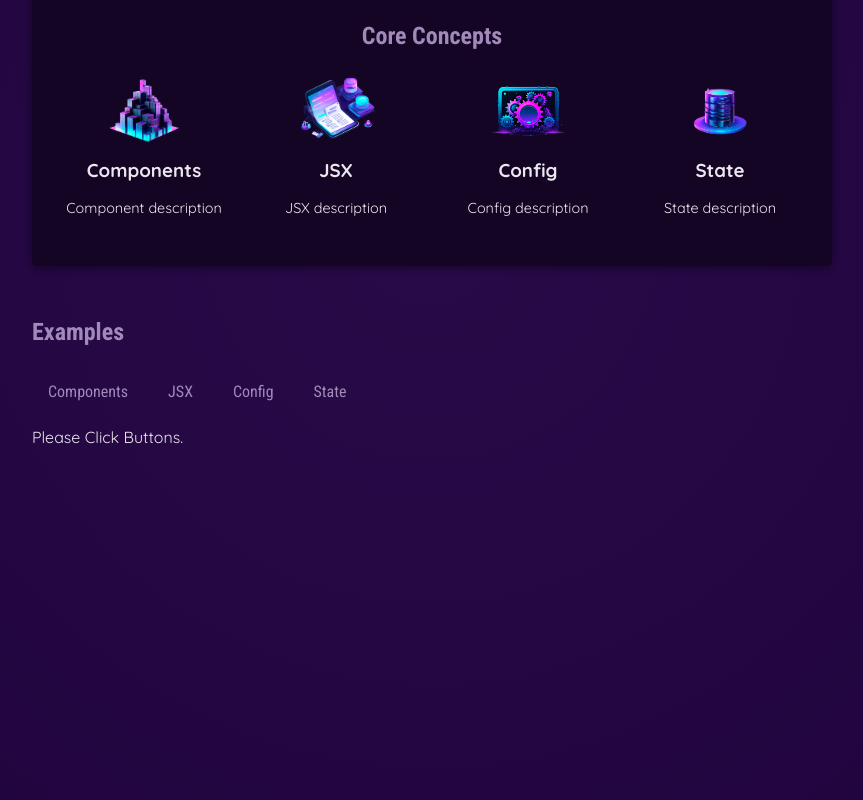
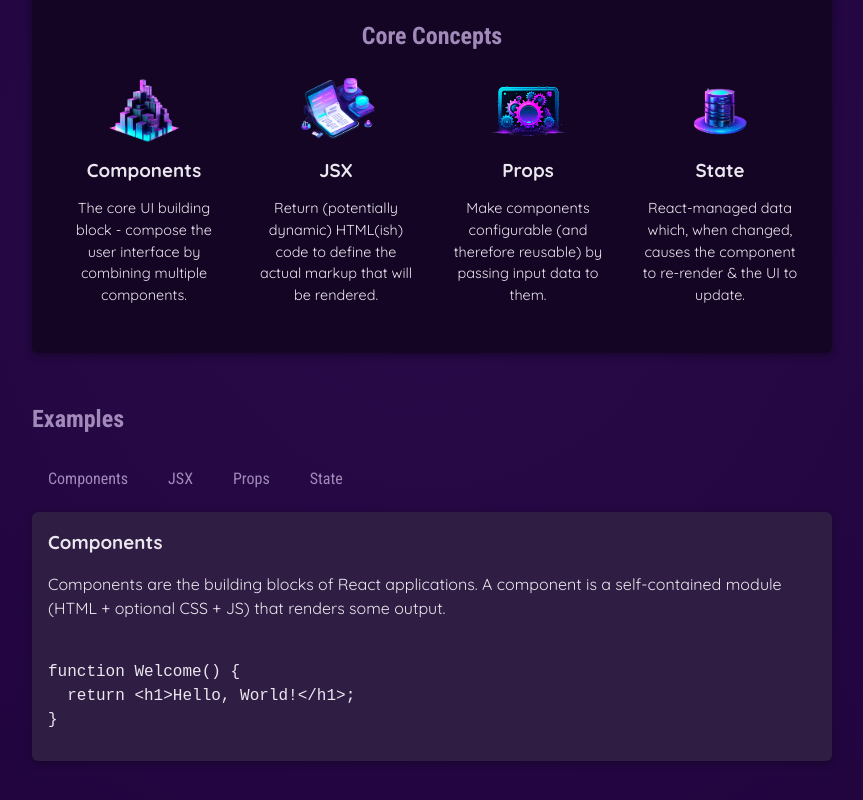
Before and after one commit to yanapang/react, a React (Vite) app in the folder 01-starting-project/: page / in a window 1280 px wide. Shown: the part 406-1206 px from the top of the page, without its empty margins (208-1071 px from the left). Built offline with nearby package versions, Linux system fonts and the light colour scheme.

Commit message:
feat: add tab detail. add conditional Rendering

```diff
--- a/01-starting-project/src/App.jsx
+++ b/01-starting-project/src/App.jsx
@@ -1,11 +1,11 @@
 import {useState}  from "react";
-import {CORE_CONCEPTS} from './data';
+import {CORE_CONCEPTS, EXAMPLES} from './data';
 import Header from "./components/Header/Header";
 import CoreConcepts from "./components/CoreConcepts";
 import TabButton from "./components/TabButton";
 
 function App() {
-    const [selectedTopic, setSelectedTopic] = useState('Please Click Buttons.')
+    const [selectedTopic, setSelectedTopic] = useState('components')
     function handleSelect(selectedButton) {
         setSelectedTopic(selectedButton)
     }
@@ -40,7 +40,16 @@
                         <TabButton onSelect={() => handleSelect(CORE_CONCEPTS[2].title)}>{CORE_CONCEPTS[2].title}</TabButton>
                         <TabButton onSelect={() => handleSelect(CORE_CONCEPTS[3].title)}>{CORE_CONCEPTS[3].title}</TabButton>
                     </menu>
-                    {selectedTopic}
+                    {!selectedTopic && <p>Please select a topic.</p>}
+                    {selectedTopic && (
+                        <div id="tab-content">
+                            <h3>{EXAMPLES[selectedTopic].title}</h3>
+                            <p>{EXAMPLES[selectedTopic].description}</p>
+                            <pre>
+                                <code>{EXAMPLES[selectedTopic].code}</code>
+                            </pre>
+                        </div>
+                    )}
                 </section>
             </main>
         </div>
--- a/01-starting-project/src/data.js
+++ b/01-starting-project/src/data.js
@@ -1,25 +1,82 @@
-import components from './assets/components.png'
-import config from './assets/config.png'
-import jsx from './assets/jsx-ui.png'
-import state from './assets/state-mgmt.png'
+import componentsImg from './assets/components.png';
+import propsImg from './assets/config.png';
+import jsxImg from './assets/jsx-ui.png';
+import stateImg from './assets/state-mgmt.png';
 
 export const CORE_CONCEPTS = [
     {
-        image: components,
+        image: componentsImg,
         title: 'Components',
-        description: "Component description"
+        description:
+            'The core UI building block - compose the user interface by combining multiple components.',
     },
     {
-        image: jsx,
+        image: jsxImg,
         title: 'JSX',
-        description: "JSX description"
-    },{
-        image: config,
-        title: 'Config',
-        description: "Config description"
-    },{
-        image: state,
+        description:
+            'Return (potentially dynamic) HTML(ish) code to define the actual markup that will be rendered.',
+    },
+    {
+        image: propsImg,
+        title: 'Props',
+        description:
+            'Make components configurable (and therefore reusable) by passing input data to them.',
+    },
+    {
+        image: stateImg,
         title: 'State',
-        description: "State description"
+        description:
+            'React-managed data which, when changed, causes the component to re-render & the UI to update.',
     },
-]
+];
+
+export const EXAMPLES = {
+    components: {
+        title: 'Components',
+        description:
+            'Components are the building blocks of React applications. A component is a self-contained module (HTML + optional CSS + JS) that renders some output.',
+        code: `
+function Welcome() {
+  return <h1>Hello, World!</h1>;
+}`,
+    },
+    jsx: {
+        title: 'JSX',
+        description:
+            'JSX is a syntax extension to JavaScript. It is similar to a template language, but it has full power of JavaScript (e.g., it may output dynamic content).',
+        code: `
+<div>
+  <h1>Welcome {userName}</h1>
+  <p>Time to learn React!</p>
+</div>`,
+    },
+    props: {
+        title: 'Props',
+        description:
+            'Components accept arbitrary inputs called props. They are like function arguments.',
+        code: `
+function Welcome(props) {
+  return <h1>Hello, {props.name}</h1>;
+}`,
+    },
+    state: {
+        title: 'State',
+        description:
+            'State allows React components to change their output over time in response to user actions, network responses, and anything else.',
+        code: `
+function Counter() {
+  const [isVisible, setIsVisible] = useState(false);
+
+  function handleClick() {
+    setIsVisible(true);
+  }
+
+  return (
+    <div>
+      <button onClick={handleClick}>Show Details</button>
+      {isVisible && <p>Amazing details!</p>}
+    </div>
+  );
+}`,
+    },
+};
```
